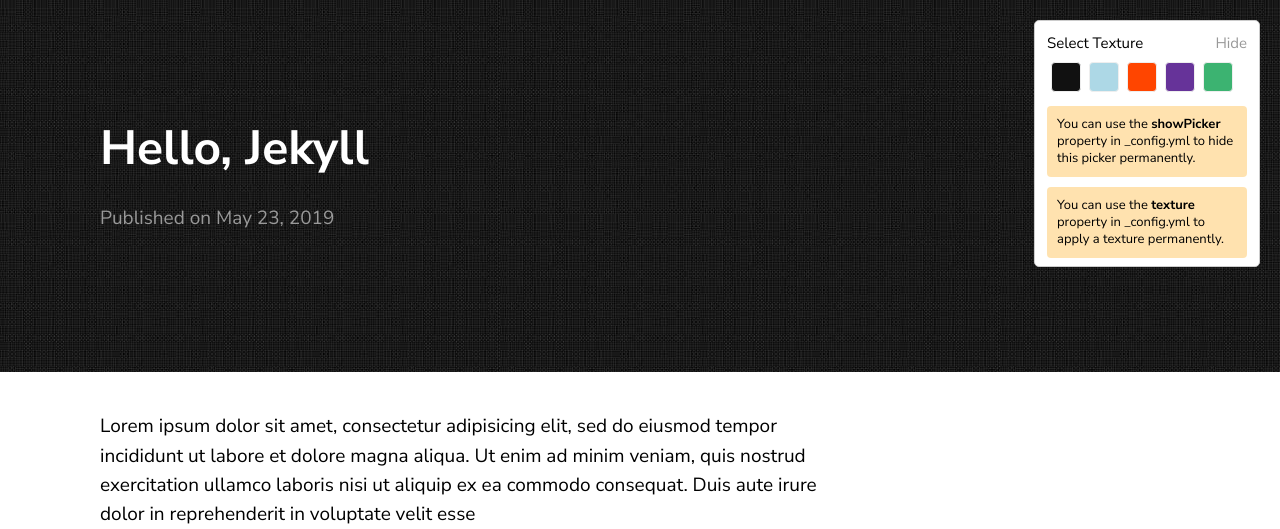
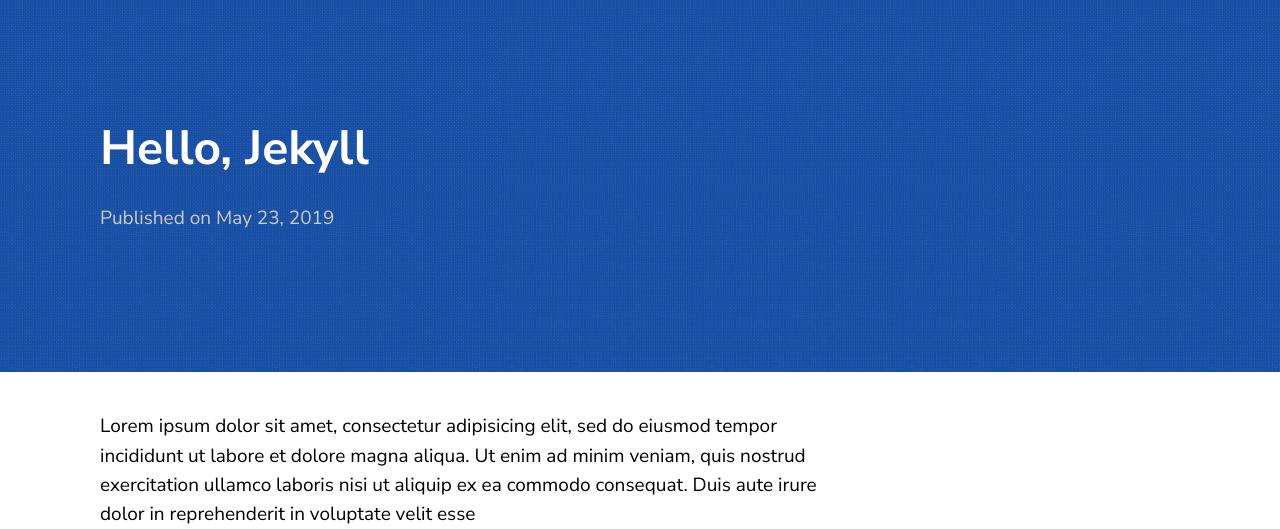
Before and after one commit to wlogdkim/wlogdkim.github.io, a Jekyll site: the page built from _posts/2019-05-23-welcome-to-jekyll.markdown, in a window 1280 px wide. Shown: the top 529 px of the page. Built offline with Jekyll 4.4.1, drawn with Linux system fonts in a browser that asks for light colours; part of the change alters nothing that is shown; grey boxes are pictures that could not be loaded.

Commit message:
config update

```diff
--- a/_config.yml
+++ b/_config.yml
@@ -1,11 +1,11 @@
-title: Texture Theme
-author: GitHub User
-email: your-email@domain.com
+title: With Loss of Generality
+author: DKim
+email: wlogdkim@gmail.com
 description: > # this means to ignore newlines until "show_exerpts:"
   Write an awesome description for your new site here. You can edit this
   line in _config.yml. It will appear in your document head meta (for
   Google search results) and in your feed.xml site description.
-show_excerpts: true # set to true to show excerpts on the homepage
+show_excerpts: false # set to true to show excerpts on the homepage
 remote_theme: thelehhman/texture
 theme: texture
 
@@ -16,12 +16,12 @@ sass:
 
 permalink: /posts/:title/
 texture:
-  title: Adam Denisov
-  tagline: Developer. Designer
+  title: With Loss of Generality
+  tagline: Any thoughts
   date_format: "%b %-d, %Y"
-  style: black
+  style: blue
   showNav: false
-  showPicker: true
+  showPicker: false
 
   # generate social links in footer
   social_links:
```
